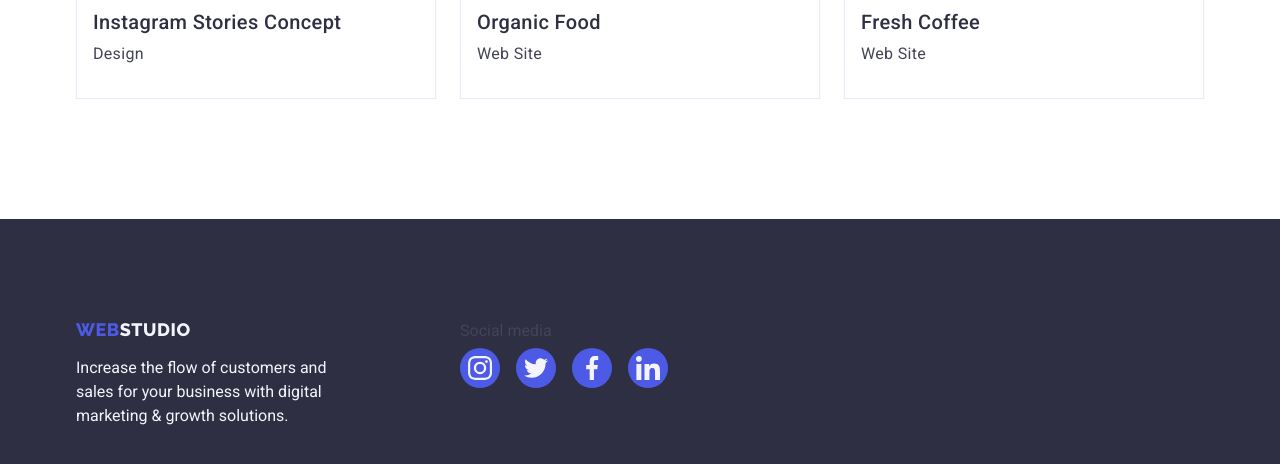
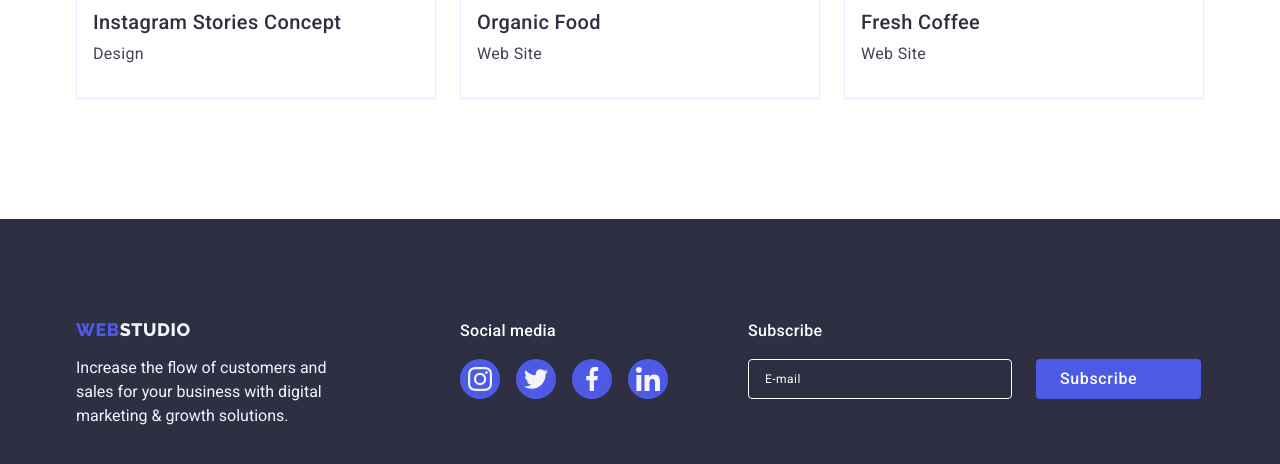
Before and after one commit to LesiaUKR/goit-markup-hw-05, a plain HTML site: page portfolio.html in a window 1280 px wide. Shown: the part 1551-2015 px from the top of the page. Drawn offline with nearby package versions, Linux system fonts and the light colour scheme.

Commit message:
added updated footer to portfolio page

```diff
--- a/portfolio.html
+++ b/portfolio.html
@@ -292,7 +292,7 @@
           </p>
         </div>
         <div class="footer-socials-wrap">
-          <p class="footer-socials-text">Social media</p>
+          <p class="footer-wrap-header">Social media</p>
           <ul class="socials-list list">
             <li class="socials-list-item">
               <a
@@ -368,6 +368,34 @@
             </li>
           </ul>
         </div>
+        <div class="subscribe-wrap">
+          <p class="footer-wrap-header">Subscribe</p>
+          <form class="footer-subsribe-form">
+            <label class="form-label" for="subscribe-input">
+              <input
+                class="footer-subscribe-input"
+                type="email"
+                name="subscribe-input"
+                id="subscribe-input"
+                placeholder="E-mail"
+              />
+            </label>
+            <button
+              class="footer-subsribe-btn primary-btn button"
+              type="submit"
+            >
+              Subscribe
+              <svg
+                class="subscribe-icon"
+                width="24"
+                height="24"
+                aria-label="icon-send"
+              >
+                <use href="./images/icons.svg#icon-send"></use>
+              </svg>
+            </button>
+          </form>
+        </div>
       </div>
     </footer>
   </body>
```
Also changed, not shown: css/styles.css (+3 -4 lines).
